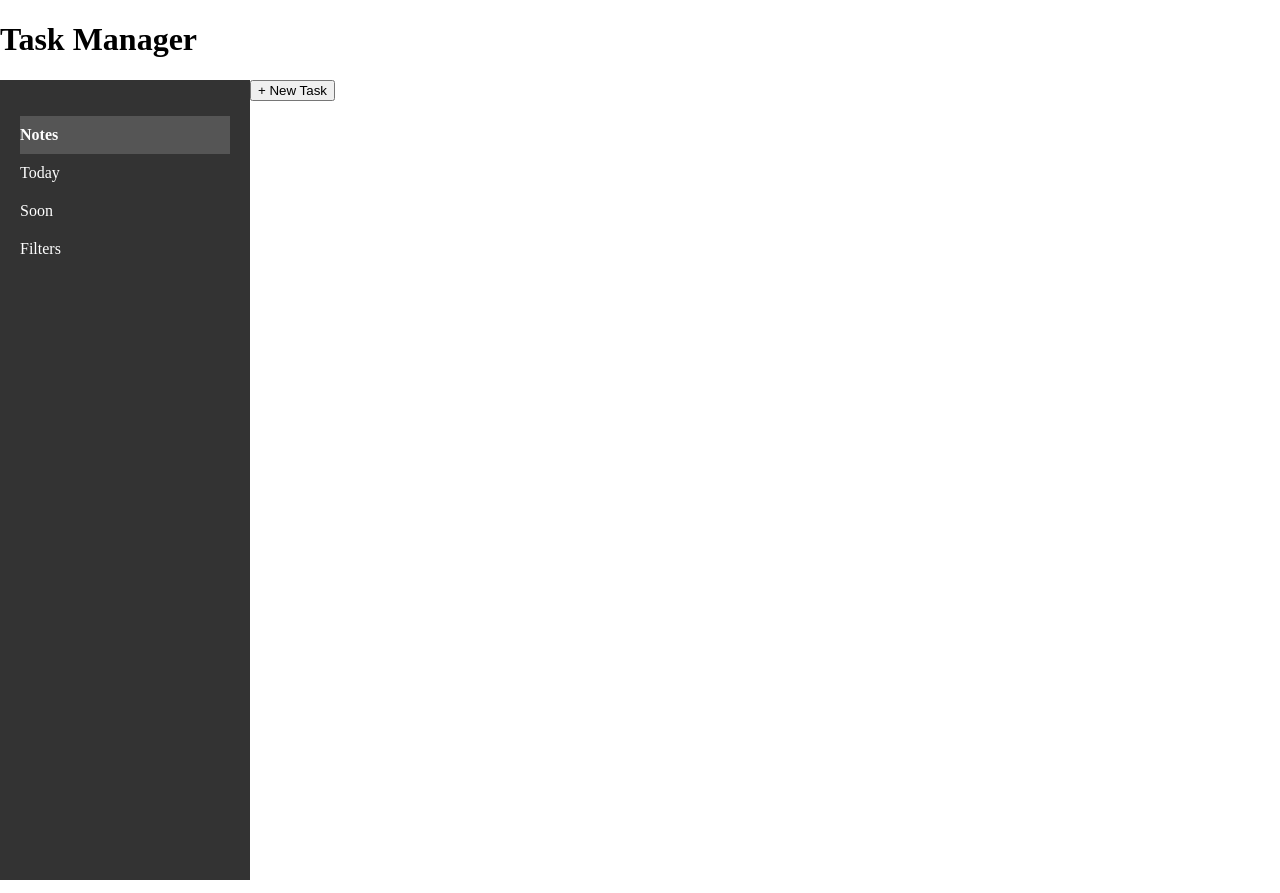
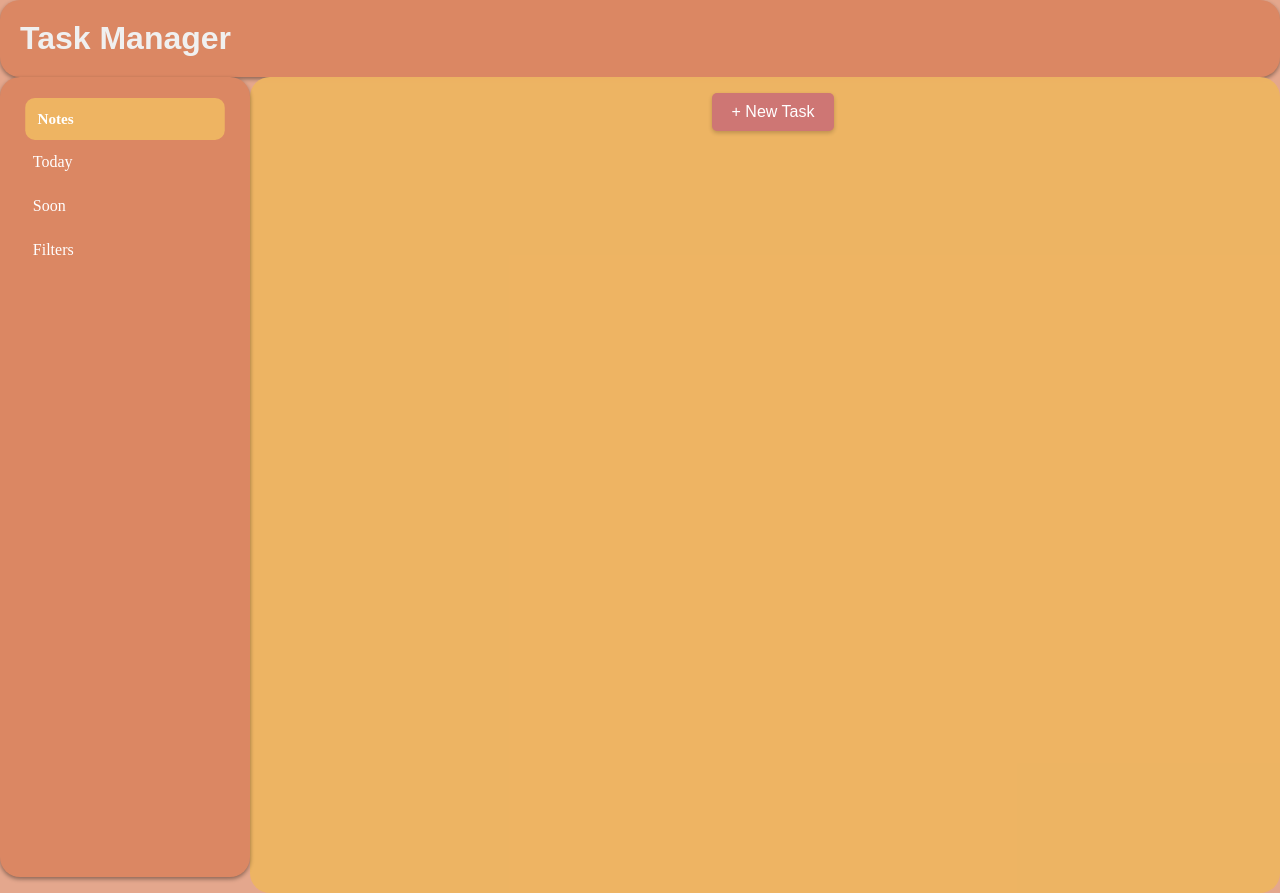
Before and after one commit to codetwentyfive/todo, a website built with webpack: page dist/index.html in a window 1280 px wide. Built offline with nearby package versions, Linux system fonts and the light colour scheme.

Commit message:
style:redesigned whole site

```diff
--- a/src/styles.css
+++ b/src/styles.css
@@ -1,17 +1,43 @@
-body {
-  font-family: "Times New Roman", Times, serif, sans-serif;
+@font-face {
+  font-family: 'Antipasto Pro ExtraBold';
+  src:url('/dist/fonts/antipasto.extrabold.ttf' ) format('.ttf');
+  font-family: 'Antipasto';
+  src:url('/dist/fonts/antipasto.regular.ttf') format('.ttf');
+}
+
+* {
   margin: 0;
   padding: 0;
+
+}
+
+header {
+  font-family: 'Antipasto Pro ExtraBold', sans-serif ;
+  background-color: #db8763;
+  color: #f0f0f0;
+  padding: 20px;
+  box-shadow: 0px 2px 4px rgba(0, 0, 0, 0.4);
+  border-radius: 20px;
+
+}
+body {
+  font-family: 'Antipasto', serif, sans-serif;
+  margin: 0;
+  padding: 0;
+  background-color:  #db8763b9;
 }
 
 .sidebar {
   width: 250px;
   height: 100vh;
-  background-color: #333;
+  background-color: #db8763;
   color: white;
   padding: 20px;
   box-sizing: border-box;
   float: left;
+  box-shadow: 0px 2px 4px rgba(0, 0, 0, 0.4);
+  border-radius: 20px;
+
 }
 
 .sidebar-header {
@@ -28,27 +54,43 @@ body {
   padding: 10px 0;
   cursor: pointer;
   transition: background-color 0.3s;
+  border-radius: 10px;
+  padding: 0.8em;
 }
 
 .sidebar-menu li:hover {
-  background-color: #55555538;
-  font-size: 1.1em;
+  background-color: #eeb46281;
+  transform: scale(1.05); /* Slight scale-up on hover */
+  border:1px solid #eeb462;
+
+
+
 }
 
 .sidebar-menu li.active {
-  background-color: #555;
+  background-color: #eeb462;
   font-weight: bold;
+  transform: scale(0.95); /* Slight scale-down on active state */
+
 }
-
-
 #modal{
   position: absolute;
   top: 50%;
   left: 50%;
   transform: translate(-50%, -50%);
   width:auto;
-  background-color: #555;
+  background-color:  #ce7674;
   padding: 1rem;
+  border-radius: 20px;
+}
+
+.center-content {
+  margin-left: 1em;
+  background-color: #eeb462f8;
+  display: flex;
+  height: 100vh;
+  justify-content: center;
+  padding-top: 1em;
   border-radius: 20px;
 }
 
@@ -57,7 +99,6 @@ body {
   flex-direction: column;
   justify-content: center;
   align-items: center;
-
 }
 
 #taskFormElement {
@@ -72,13 +113,14 @@ body {
   display: none;
 }
 
-.task-item {
+.task {
   display: flex;
   align-items: center;
-  justify-content:center;
+  justify-content: center;
   border: 1px solid #ccc;
   padding: 10px;
   margin: 10px 10px;
+  border-radius: 20px;
 }
 
 .task-checkbox {
@@ -93,8 +135,8 @@ body {
 }
 
 /* CSS for the hover effect on the task item */
-.task-item:hover {
-  background-color: #f0f0f0; /* Change the background color on hover */
+.task:hover {
+  background-color: #eeb46265; /* Change the background color on hover */
   cursor: pointer; /* Change the cursor to a pointer on hover */
   box-shadow: 0 0 5px rgba(0, 0, 0, 0.3); /* Add a shadow on hover */
 }
@@ -107,8 +149,63 @@ body {
   border-radius: 5px;
   cursor: pointer;
   transition: background-color 0.2s;
+  transform: rotate(180deg);
+}
+/* Default styles */
+button.remove-task-button {
+  width: 2em;
+  height: 2em;
+  background-color: #3498db;
+  color: #fff;
+  text-align: center;
+  border-radius: 50px;
+  transition: transform 0.3s ease; /* Add a smooth transition for the spin effect */
+}
+
+/* Hover effect */
+button.remove-task-button:hover {
+  animation: spin 0.8s ease ; /* Apply the spin animation on hover */
+}
+
+/* Keyframes animation for spinning */
+@keyframes spin {
+  0% {
+    transform: rotate(0deg);
+  }
+  100% {
+    transform: rotate(180deg);
+  }
 }
 
 .task-item button.remove-task-button:hover {
-  background-color: #ff0000;
+  background-color: #544667;
+  transform: rotate(180deg);
+
 }
+
+#newTaskButton {
+  background-color: #ce7674; /* Background color */
+  color: #fff; /* Text color */
+  padding: 10px 20px; /* Padding */
+  border: none; /* Remove border */
+  border-radius: 5px; /* Rounded corners */
+  cursor: pointer; /* Cursor style on hover */
+  font-size: 16px; /* Font size */
+  transition: background-color 0.3s, transform 0.2s; /* Smooth transition */
+  margin-left: 1em;
+
+
+  /* Add a subtle shadow for depth */
+  box-shadow: 0px 2px 4px rgba(0, 0, 0, 0.2);
+}
+
+/* Style on hover */
+#newTaskButton:hover {
+  background-color: #544667; /* Darker background color on hover */
+  transform: scale(1.05); /* Slight scale-up on hover */
+}
+
+/* Style for active (clicked) state */
+#newTaskButton:active {
+  transform: scale(0.95); /* Slight scale-down on active state */
+}
```
